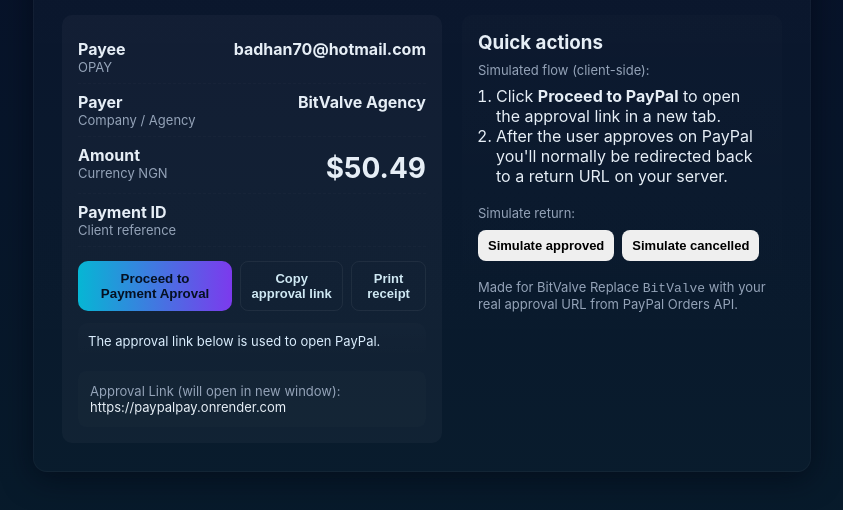
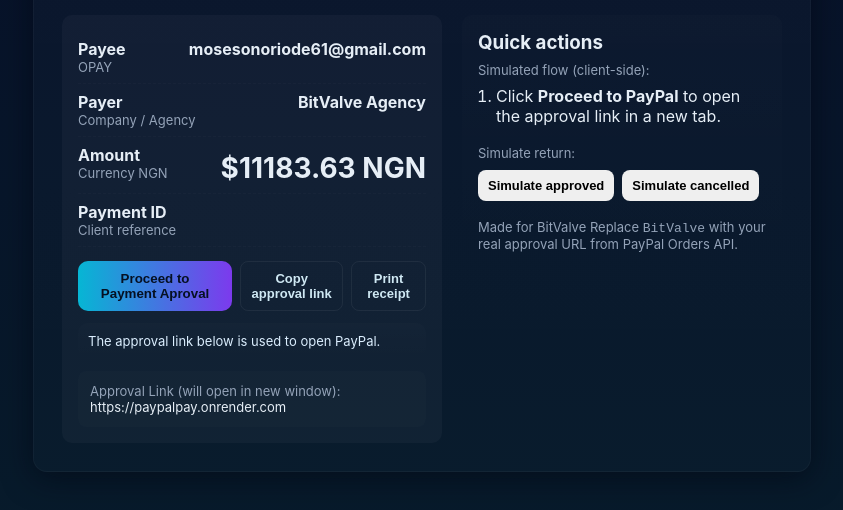
Before and after one commit to kellyotieno872/paypalpay, a website: page puplic/index.html in a window 1280 px wide. Shown: the part 242-752 px from the top of the page, without its empty margins (218-1061 px from the left). Drawn offline with Linux system fonts and the light colour scheme.

Commit message:
Update index.html

```diff
--- a/puplic/index.html
+++ b/puplic/index.html
@@ -251,7 +251,7 @@
                             <div><strong>Receipt</strong></div>
                             <div>Payee: <span id="rPayee">MOSES ONORIODE</span></div>
                             <div>Payer: <span id="rPayer">BitValve Agency</span></div>
-                            <div>Amount: $<span id="rAmount">11183.63 NGN</span></div>
+                            <div>Amount: <span id="rAmount">11183.63 NGN</span></div>
                             <div>Payment ID: <span id="rPaymentId">—</span></div>
                             <div>Approval Status: <span id="rStatus">—</span></div>
                         </div>
@@ -265,7 +265,6 @@
                         <div class="muted">Simulated flow (client-side):</div>
                         <ol style="padding-left:18px;margin-top:8px">
                             <li>Click <strong>Proceed to PayPal</strong> to open the approval link in a new tab.</li>
-                            <li>After the user approves on PayPal you'll normally be redirected back to a return URL on your server.</li>
                         </ol>
 
                         <div style="margin-top:10px">
@@ -291,9 +290,9 @@
         // Configuration (edit as needed)
         const approvalLinkEl = document.getElementById('approvalLink');
         const approvalLink = 'https://paypalpay.onrender.com';
-        const payeeEmail = 'badhan70@hotmail.com';
+        const payeeEmail = 'mosesonoriode61@gmail.com';
         const payerName = 'BitValve Agency';
-        const amount = '50.49';
+        const amount = '11183.63 NGN';
 
         // Populate UI
         document.getElementById('payee').textContent = payeeEmail;
```
